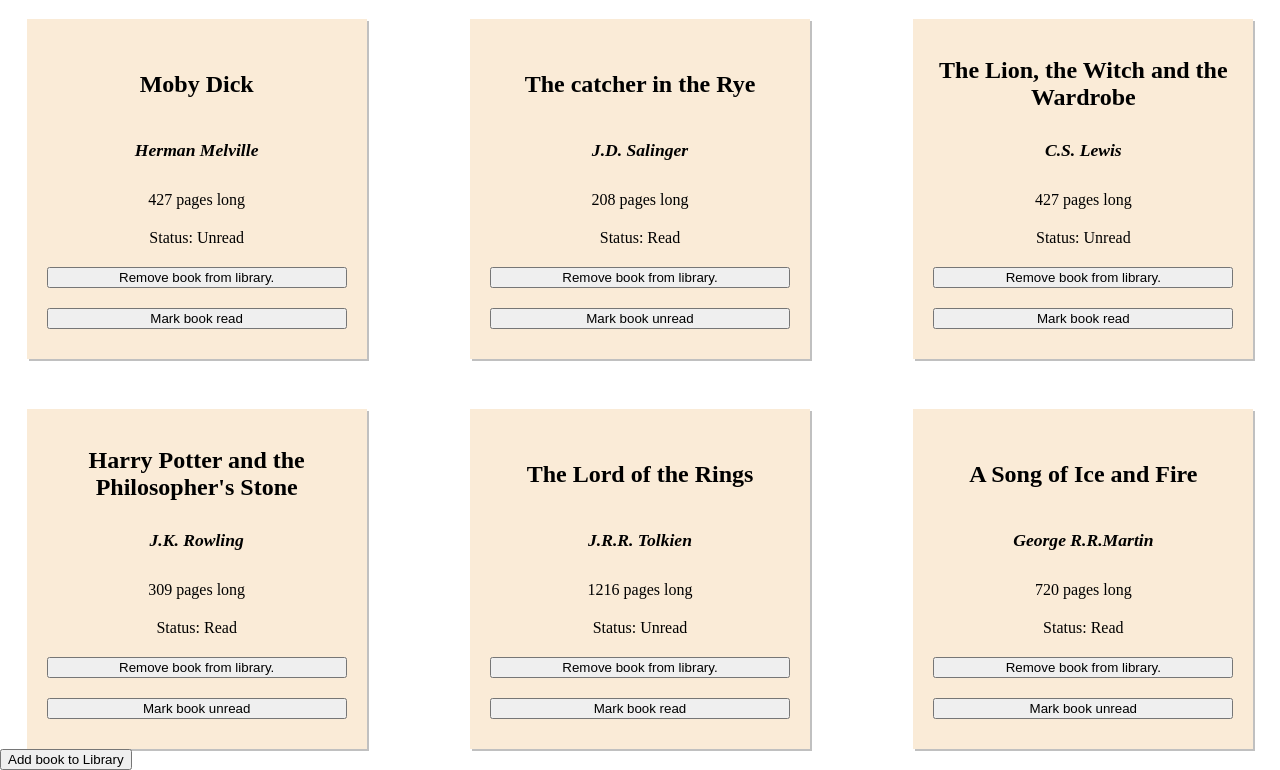
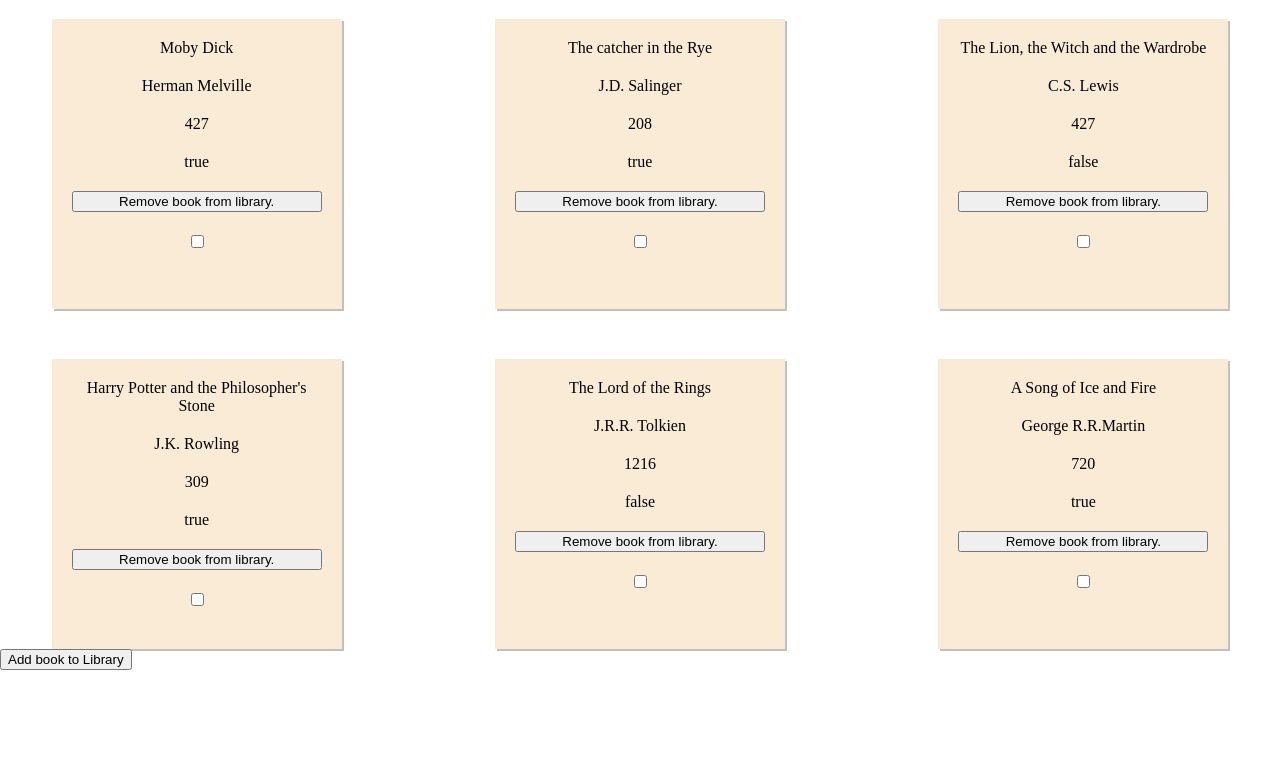
Before and after one commit to dvir1225/Library-Project, a plain HTML site: page index.html in a window 1280 px wide. Shown: the part 61-831 px from the top of the page. After the commit the page ends 800 px from the top, so only its background shows below. Drawn offline with Linux system fonts and the light colour scheme.

Commit message:
redo index.js, add attachEventListeners function, add functional remove button

```diff
--- a/index.html
+++ b/index.html
@@ -6,6 +6,7 @@
     <meta name="viewport" content="width=device-width, initial-scale=1.0">
     <title>Library</title>
     <link rel="stylesheet" href="styles.css">
+    <script src="index.js" defer></script>
 </head>
 <body>
     <div class="header">
@@ -17,22 +18,21 @@
         <form class="newBookForm" style="display: none;"
          onsubmit="return false">
 
-            <label for="title">Title</label>
-            <input type="text" id="title" placeholder="title">
+            <label for="formTitle">Title</label>
+            <input type="text" id="formTitle" placeholder="title">
 
-            <label for="author">Author</label>
-            <input type="text" id="author" placeholder="author">
+            <label for="fornAuthor">Author</label>
+            <input type="text" id="fornAuthor" placeholder="author">
 
-            <label for="pages">Pages</label>
-            <input type="number" id="pages" placeholder="pages">
+            <label for="formPages">Pages</label>
+            <input type="number" id="formPages" placeholder="pages">
 
-            <label for="read">Read</label>
-            <input type="checkbox" id="read" placeholder="read">
+            <label for="formRead">Read</label>
+            <input type="checkbox" id="formRead" placeholder="read">
 
-            <button class="submitForm">Add book</button>
+            <input type="submit" class="submitForm" value="Add Book"></button>
         </form>
     </div>
     <div class="footer"></div>
-    <script src="index.js"></script>
 </body>
 </html>
--- a/index.js
+++ b/index.js
@@ -1,110 +1,114 @@
+// empty book array
 let myLibrary = [];
 
-function Book(title, author, pages, read){
+// selectors
+const selectors = {
+    cards: document.querySelector('.cards'),
+    newBookBtn: document.querySelector('.newBookBtn'),
+    newBookForm: document.querySelector('.newBookForm'),
+    submitBtn: document.querySelector('.submitForm')
+}
+
+
+// form inputs
+const formInputs = {
+    title: document.getElementById('#formTitle'),
+    author: document.getElementById('#fornAuthor'),
+    pages: document.getElementById('#formPages'),
+    read: document.getElementById('#formRead')
+}
+
+// class constructor that counts active books and adds book to myLibrary array
+class Book {
+    static activeBooks = 0;
+    constructor(title, author, pages, read){
         this.title = title;
         this.author = author;
         this.pages = pages;
         this.read = read;
+        Book.activeBooks += 1;
+        this.index = Book.activeBooks
+        myLibrary.push(this);
     }
-const mobyDick =
-new Book("Moby Dick", "Herman Melville", 427, "Unread" )
-const catcher =
-new Book("The catcher in the Rye", "J.D. Salinger", 208, "Read" )
-const narnia =
-new Book("The Lion, the Witch and the Wardrobe", "C.S. Lewis", 427, "Unread" )
-const harryPotter =
-new Book("Harry Potter and the Philosopher's Stone", "J.K. Rowling", 309, "Read" )
-const lordOfRings =
-new Book("The Lord of the Rings", "J.R.R. Tolkien", 1216, "Unread" )
-const songOfIceFire =
-new Book("A Song of Ice and Fire", "George R.R.Martin", 720, "Read" )
-
-function addBookToLibrary(book){
-   myLibrary.push(book);
-   book.index = myLibrary.length;
 }
 
-addBookToLibrary(mobyDick);
-addBookToLibrary(catcher);
-addBookToLibrary(narnia);
-addBookToLibrary(harryPotter);
-addBookToLibrary(lordOfRings);
-addBookToLibrary(songOfIceFire);
+// example books
+const mobyDick =
+new Book("Moby Dick", "Herman Melville", 427, true )
+const catcher =
+new Book("The catcher in the Rye", "J.D. Salinger", 208, true )
+const narnia =
+new Book("The Lion, the Witch and the Wardrobe", "C.S. Lewis", 427, false )
+const harryPotter =
+new Book("Harry Potter and the Philosopher's Stone", "J.K. Rowling", 309, true )
+const lordOfRings =
+new Book("The Lord of the Rings", "J.R.R. Tolkien", 1216, false )
+const songOfIceFire =
+new Book("A Song of Ice and Fire", "George R.R.Martin", 720, true )
 
-let cards;
-let removeBtn;
 
-function makeCards(myLibrary){
-    cards = document.querySelector('.cards');
-    for (let i = 0; i < myLibrary.length; i++){
-        let card = document.createElement("div");
+
+const newCard = book => {
+    let card = document.createElement('div');
     card.setAttribute('class', 'card');
-        card.setAttribute('data', `${i+1}`);
-        let title = document.createElement('span');
-        title.setAttribute('class', 'title')
-
-        let author = document.createElement('span');
-        author.setAttribute('class', 'author');
-
-        let pages = document.createElement('span');
-        pages.setAttribute('class', 'pages');
-
-        let read = document.createElement('span');
-        read.setAttribute('class', 'read');
-
-        card.appendChild(title)
-        card.appendChild(author)
-        card.appendChild(pages)
-        card.appendChild(read)
-
-        title.innerText = `${myLibrary[i].title}`;
-        author.innerText = `${myLibrary[i].author}`;
-        pages.innerText = `${myLibrary[i].pages} pages long`;
-        read.innerText = `Status: ${myLibrary[i].read}`;
-
-        cards.appendChild(card);
-
-        removeBtn = document.createElement('button');
-        removeBtn.setAttribute('id', `${i}`);
+    let cardTitle = document.createElement('span');
+    cardTitle.setAttribute('class', 'cardTitle');
+    cardTitle.innerText = book.title
+    let cardAuthor = document.createElement('span');
+    cardAuthor.setAttribute('class', 'cardAuthor');
+    cardAuthor.innerText = book.author
+    let cardPages = document.createElement('span');
+    cardPages.setAttribute('class', 'cardPages');
+    cardPages.innerText = book.pages
+    let cardRead = document.createElement('span');
+    cardRead.setAttribute('class', 'cardRead');
+    cardRead.innerText = book.read
+    card.appendChild(cardTitle);
+    card.appendChild(cardAuthor);
+    card.appendChild(cardPages);
+    card.appendChild(cardRead);
+    selectors.cards.appendChild(card);
+    const removeBtn = document.createElement('button');
+    removeBtn.setAttribute('class', 'removeBtn');
+    removeBtn.setAttribute('data-index', `${book.index}`);
     removeBtn.innerText = 'Remove book from library.';
     card.appendChild(removeBtn);
-        removeBtn.addEventListener('click', (event) => {
-            delete myLibrary[`${i}`];
-            cards.removeChild(card);
-                })
+    const readBtn = document.createElement('input');
+    readBtn.setAttribute('class', 'readCheckbox');
+    readBtn.setAttribute('type', 'checkbox');
+    readBtn.setAttribute('data-index', `${book.index}`);
+    const readLabel = document.createElement('label');
+    readLabel.setAttribute('class', 'readLabel');
+    readLabel.innerHTML = 'Read';
 
-        const readBtn = document.createElement('button');
-        function getReadStatus(){
-            if(read.innerText === 'Status: Read'){
-                readBtn.innerText = 'Mark book unread';
-            }
-            if (read.innerText === 'Status: Unread') {
-                readBtn.innerText = 'Mark book read';
-            }
-        }
-        getReadStatus()
-
-        function removeBook(){
-
+    card.appendChild(readBtn);
 }
 
-        readBtn.addEventListener('click', () => {
-            if(readBtn.innerText === 'Mark book read'){
-                this.read = 'Read';
-                read.innerText = `Status: Read`;
-            } if (readBtn.innerText === 'Mark book unread') {
-                this.read = 'Unread';
-                read.innerText = `Status: Unread`;
-            } getReadStatus()
+const displayBooks = () => {
+    myLibrary.forEach(book => {
+        newCard(book);
+
+
+    });
+}
+
+displayBooks();
+
+
+
+const attachEventListeners = () => {
+    document.addEventListener('click', event => {
+        const eventTarget = event.target;
+        const clickedBook = parseInt(eventTarget.getAttribute('data-index'));
+        const eventParent = eventTarget.parentElement;
+        const bookIndex = (myLibrary.findIndex(book =>
+            book.index === clickedBook));
+        if (eventTarget.className.includes('removeBtn')){
+            myLibrary.splice(bookIndex, 1);
+            selectors.cards.removeChild(eventParent);
+        }
     })
-        card.appendChild(readBtn);
 }
-}
-const newBookBtn = document.querySelector('.newBookBtn');
-const newBookForm = document.querySelector('.newBookForm');
 
-newBookBtn.addEventListener('click', (event) => {
-    newBookForm.style.display = 'block';
-});
 
-makeCards(myLibrary);
+attachEventListeners()
--- a/styles.css
+++ b/styles.css
@@ -21,8 +21,10 @@ body {
     background-color: antiquewhite;
     box-shadow: 2px 2px silver;
     text-align: center;
-    width: 300px;
-    height: 300px;
+    width: 17vw;
+    min-width: 250px;
+    height: 17vw;
+    min-height: 250px;
     gap: 10px;
 }
 
```
Lines whose indentation alone changed are shown as unchanged.
